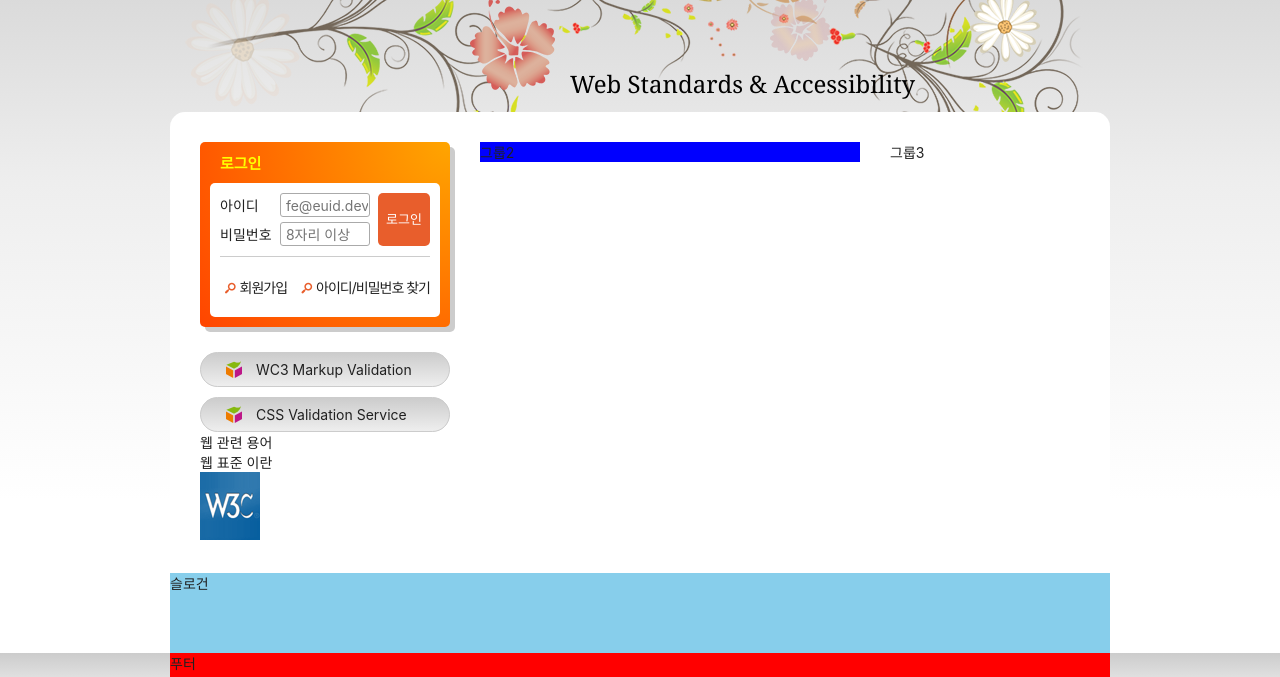
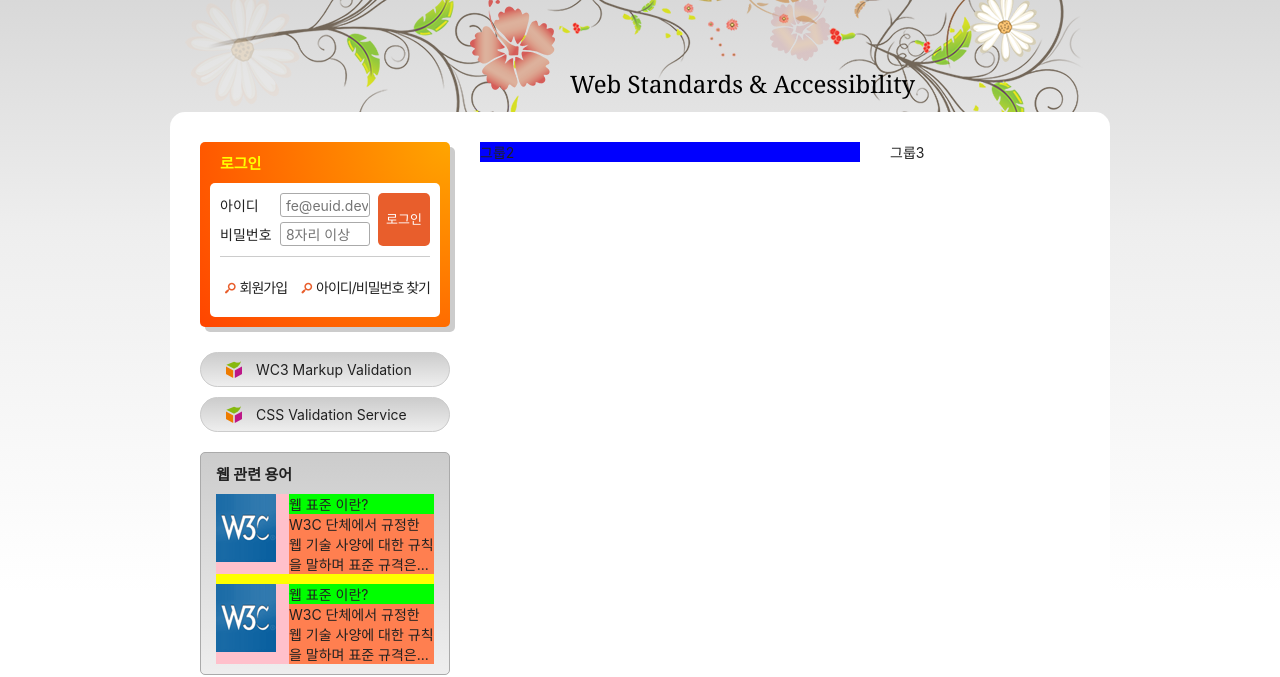
Before and after one commit to imironjin/HTML5, a plain HTML site: page index.html in a window 1280 px wide. Shown: the part 135-812 px from the top of the page. Drawn offline with Linux system fonts and the light colour scheme; a web font is replaced by a local one.

Commit message:
float을 이용한 기본 레이아웃 구현

```diff
--- a/index.html
+++ b/index.html
@@ -177,12 +177,21 @@
         <h2 class="term-title">웹 관련 용어</h2>
         <dl class="term-list">
           <div class="odd">
-            <dt class="term-list-subject">웹 표준 이란</dt>
+            <dt class="term-list-subject">웹 표준 이란?</dt>
             <dd class="term-list-thumbnail">
               <img src="./assets/web_standards.gif" alt="W3C 로고" />
             </dd>
             <dd class="term-list-brief">
-
+              W3C 단체에서 규정한 웹 기술 사양에 대한 규칙을 말하며 표준 규격은...
+            </dd>
+          </div>
+          <div class="even">
+            <dt class="term-list-subject">웹 표준 이란?</dt>
+            <dd class="term-list-thumbnail">
+              <img src="./assets/web_standards.gif" alt="W3C 로고" />
+            </dd>
+            <dd class="term-list-brief">
+              W3C 단체에서 규정한 웹 기술 사양에 대한 규칙을 말하며 표준 규격은...
             </dd>
           </div>
         </dl>
--- a/styles/style.css
+++ b/styles/style.css
@@ -430,6 +430,53 @@
   color: #f00;
 }
 
+/* 웹 관련 용어 */
+.term {
+  margin-top: 20px;
+  border: 1px solid #aaa;
+  border-radius: 5px;
+  padding: 10px 15px;
+  background: #ccc linear-gradient(to bottom, #ccc, #eee);
+}
+
+.term-title {
+  font-size: 1.5rem;
+  font-weight: 700;
+}
+
+.term-list {
+  margin-top: 10px;
+  background-color: yellow;
+}
+
+.term-list div {
+  background-color: pink;
+  margin-top: 10px;
+  display: flow-root;
+}
+
+.term-list-subject  {
+  background-color: lime;
+  float: right;
+  width: 145px;
+}
+
+.term-list-thumbnail {
+  background-color: purple;
+  float: left;
+}
+
+.term-list-thumbnail img {
+  vertical-align: middle;
+}
+
+.term-list-brief  {
+  background-color: coral;
+  float: right;
+  width: 145px;
+}
+
+
 /* 슬로건 */
 .slogan {
   background: skyblue;
```
